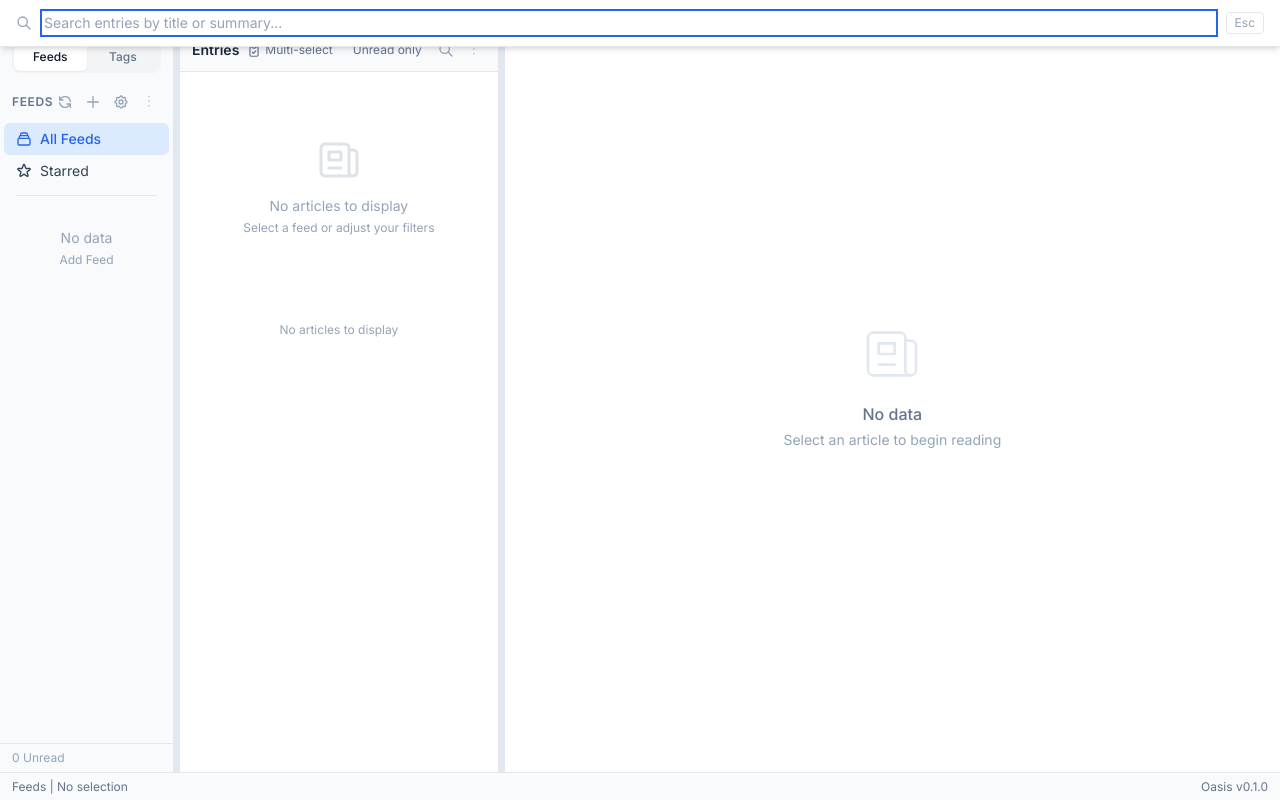
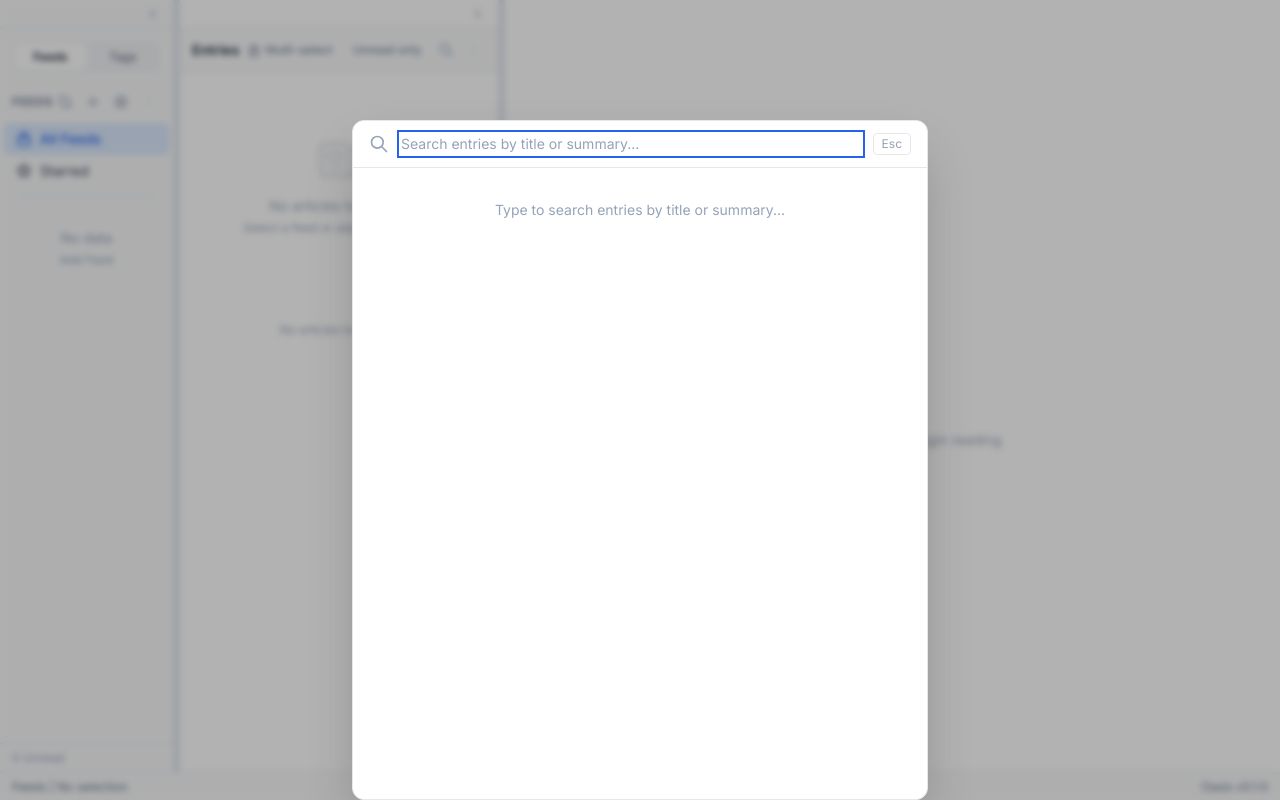
Before and after one commit to Seven-Ljy77/Oasis, a React (Vite) app: page / in a window 1280 px wide. Both pictures are taken after a click on the button 445 px from the left and 50 px from the top of the page. Built offline with nearby package versions, Linux system fonts and the light colour scheme.

Commit message:
feat: replace inline search bar with modal search dialog with backdrop blur

```diff
--- a/src/App.tsx
+++ b/src/App.tsx
@@ -25,6 +25,7 @@ import ExportDigestSheet from "@/features/digest/ExportDigestSheet";
 import ExportMultipleDigestSheet from "@/features/digest/ExportMultipleDigestSheet";
 import TagRenameSheet from "@/features/tags/TagRenameSheet";
 import TagMergeSheet from "@/features/tags/TagMergeSheet";
+import SearchModal from "@/features/entry-list/SearchModal";
 import { useResizableWidth } from "@/hooks/useResizableWidth";
 
 const AppShell: React.FC = () => {
@@ -77,12 +78,6 @@ const AppShell: React.FC = () => {
 
   // ---- Font scaling ----
   const fontScale = useAppStore((s) => s.fontScale);
-
-  // ---- Search ----
-  const searchOpen = useAppStore((s) => s.searchOpen);
-  const searchText = useAppStore((s) => s.searchText);
-  const setSearchText = useAppStore((s) => s.setSearchText);
-  const setSearchOpen = useAppStore((s) => s.setSearchOpen);
 
   // ---- Status bar info ----
   const sidebarSection = useAppStore((s) => s.sidebarSection);
@@ -180,38 +175,8 @@ const AppShell: React.FC = () => {
       className="flex flex-col h-screen w-screen bg-surface text-slate-900 overflow-hidden"
       style={{ fontSize: `${fontScale * 100}%` }}
     >
-      {/* ---- Search overlay ---- */}
-      {searchOpen && (
-        <div className="absolute top-0 left-0 right-0 z-40 bg-surface border-b border-border shadow-md px-4 py-3 flex items-center gap-3">
-          <svg
-            className="w-4 h-4 text-slate-400 flex-shrink-0"
-            fill="none"
-            stroke="currentColor"
-            viewBox="0 0 24 24"
-          >
-            <path
-              strokeLinecap="round"
-              strokeLinejoin="round"
-              strokeWidth={2}
-              d="M21 21l-6-6m2-5a7 7 0 11-14 0 7 7 0 0114 0z"
-            />
-          </svg>
-          <input
-            type="text"
-            value={searchText}
-            onChange={(e) => setSearchText(e.target.value)}
-            placeholder="Search entries by title or summary..."
-            className="flex-1 bg-transparent border-none outline-none text-sm text-slate-900 placeholder-slate-400"
-            autoFocus
-          />
-          <button
-            onClick={() => setSearchOpen(false)}
-            className="text-slate-400 hover:text-slate-600 text-xs px-2 py-0.5 rounded border border-border"
-          >
-            Esc
-          </button>
-        </div>
-      )}
+      {/* ---- Search modal ---- */}
+      <SearchModal />
 
       {/* ---- Three-column layout ---- */}
       <div className="flex flex-1 overflow-hidden">
--- /dev/null
+++ b/src/features/entry-list/SearchModal.tsx
@@ -0,0 +1,163 @@
+import React, { useState, useEffect, useRef, useCallback } from "react";
+import { useAppStore } from "@/stores/useAppStore";
+import { useEntryStore } from "@/stores/useEntryStore";
+import { useI18n } from "@/lib/i18n";
+import { searchEntries } from "@/lib/ipc";
+import type { EntryListItem } from "@/lib/types";
+
+const SearchModal: React.FC = () => {
+  const { t } = useI18n();
+  const searchOpen = useAppStore((s) => s.searchOpen);
+  const setSearchOpen = useAppStore((s) => s.setSearchOpen);
+  const setSearchText = useAppStore((s) => s.setSearchText);
+  const selectEntry = useEntryStore((s) => s.selectEntry);
+
+  const [query, setQuery] = useState("");
+  const [results, setResults] = useState<EntryListItem[]>([]);
+  const [loading, setLoading] = useState(false);
+  const [activeIndex, setActiveIndex] = useState(-1);
+  const inputRef = useRef<HTMLInputElement>(null);
+  const debounceRef = useRef<ReturnType<typeof setTimeout> | null>(null);
+
+  // Reset state when opening
+  useEffect(() => {
+    if (searchOpen) {
+      setQuery("");
+      setResults([]);
+      setActiveIndex(-1);
+      setTimeout(() => inputRef.current?.focus(), 50);
+    }
+  }, [searchOpen]);
+
+  // Debounced search
+  useEffect(() => {
+    if (debounceRef.current) clearTimeout(debounceRef.current);
+    if (!query.trim()) {
+      setResults([]);
+      setActiveIndex(-1);
+      setSearchText("");
+      return;
+    }
+    setSearchText(query.trim());
+    setLoading(true);
+    debounceRef.current = setTimeout(async () => {
+      try {
+        const res = await searchEntries(query.trim(), "TitleAndSummary");
+        setResults(res);
+        setActiveIndex(-1);
+      } catch {
+        setResults([]);
+      } finally {
+        setLoading(false);
+      }
+    }, 200);
+    return () => {
+      if (debounceRef.current) clearTimeout(debounceRef.current);
+    };
+  }, [query]);
+
+  const close = useCallback(() => {
+    setQuery("");
+    setResults([]);
+    setActiveIndex(-1);
+    setSearchText("");
+    setSearchOpen(false);
+  }, [setSearchOpen, setSearchText]);
+
+  const handleSelect = useCallback(
+    (entry: EntryListItem) => {
+      selectEntry(entry.id);
+      close();
+    },
+    [selectEntry, close],
+  );
+
+  const handleKeyDown = (e: React.KeyboardEvent) => {
+    if (e.key === "Escape") {
+      close();
+    } else if (e.key === "ArrowDown") {
+      e.preventDefault();
+      setActiveIndex((prev) => Math.min(prev + 1, results.length - 1));
+    } else if (e.key === "ArrowUp") {
+      e.preventDefault();
+      setActiveIndex((prev) => Math.max(prev - 1, -1));
+    } else if (e.key === "Enter" && activeIndex >= 0 && activeIndex < results.length) {
+      handleSelect(results[activeIndex]);
+    }
+  };
+
+  if (!searchOpen) return null;
+
+  return (
+    <div className="fixed inset-0 z-[100] flex justify-center pt-[15vh]" role="dialog" aria-modal="true">
+      {/* Backdrop */}
+      <div className="absolute inset-0 bg-black/30 backdrop-blur-[3px]" onClick={close} />
+
+      {/* Panel */}
+      <div
+        className="relative w-full max-w-xl bg-white border border-border rounded-xl shadow-2xl overflow-hidden"
+        onKeyDown={handleKeyDown}
+      >
+        {/* Search input */}
+        <div className="flex items-center gap-3 px-4 py-3 border-b border-border">
+          <svg className="w-5 h-5 text-slate-400 flex-shrink-0" fill="none" stroke="currentColor" viewBox="0 0 24 24">
+            <path strokeLinecap="round" strokeLinejoin="round" strokeWidth={2} d="M21 21l-6-6m2-5a7 7 0 11-14 0 7 7 0 0114 0z" />
+          </svg>
+          <input
+            ref={inputRef}
+            type="text"
+            value={query}
+            onChange={(e) => setQuery(e.target.value)}
+            placeholder="Search entries by title or summary..."
+            className="flex-1 bg-transparent border-none outline-none text-sm text-slate-900 placeholder-slate-400"
+          />
+          {loading && (
+            <svg className="animate-spin w-4 h-4 text-slate-400 flex-shrink-0" fill="none" viewBox="0 0 24 24">
+              <circle className="opacity-25" cx="12" cy="12" r="10" stroke="currentColor" strokeWidth="4" />
+              <path className="opacity-75" fill="currentColor" d="M4 12a8 8 0 018-8V0C5.373 0 0 5.373 0 12h4z" />
+            </svg>
+          )}
+          <button
+            onClick={close}
+            className="text-xs text-slate-400 hover:text-slate-600 px-2 py-0.5 rounded border border-border flex-shrink-0"
+          >
+            Esc
+          </button>
+        </div>
+
+        {/* Results */}
+        <div className="max-h-80 overflow-y-auto">
+          {!query.trim() && (
+            <p className="px-4 py-8 text-sm text-slate-400 text-center">
+              Type to search entries by title or summary...
+            </p>
+          )}
+          {query.trim() && !loading && results.length === 0 && (
+            <p className="px-4 py-8 text-sm text-slate-400 text-center">
+              {t.common.noData}
+            </p>
+          )}
+          {results.map((entry, idx) => (
+            <button
+              key={entry.id}
+              onClick={() => handleSelect(entry)}
+              className={`w-full text-left px-4 py-2.5 border-b border-border/50 hover:bg-surface-secondary transition-colors ${
+                idx === activeIndex ? "bg-accent-muted" : ""
+              }`}
+            >
+              <div className="text-sm text-slate-800 font-medium truncate">{entry.title || "Untitled"}</div>
+              {entry.summary && (
+                <div className="text-xs text-slate-500 mt-0.5 line-clamp-2">{entry.summary}</div>
+              )}
+              {entry.feed_title && (
+                <div className="text-[10px] text-slate-400 mt-1">{entry.feed_title}</div>
+              )}
+            </button>
+          ))}
+        </div>
+      </div>
+    </div>
+  );
+};
+
+export default SearchModal;
```
